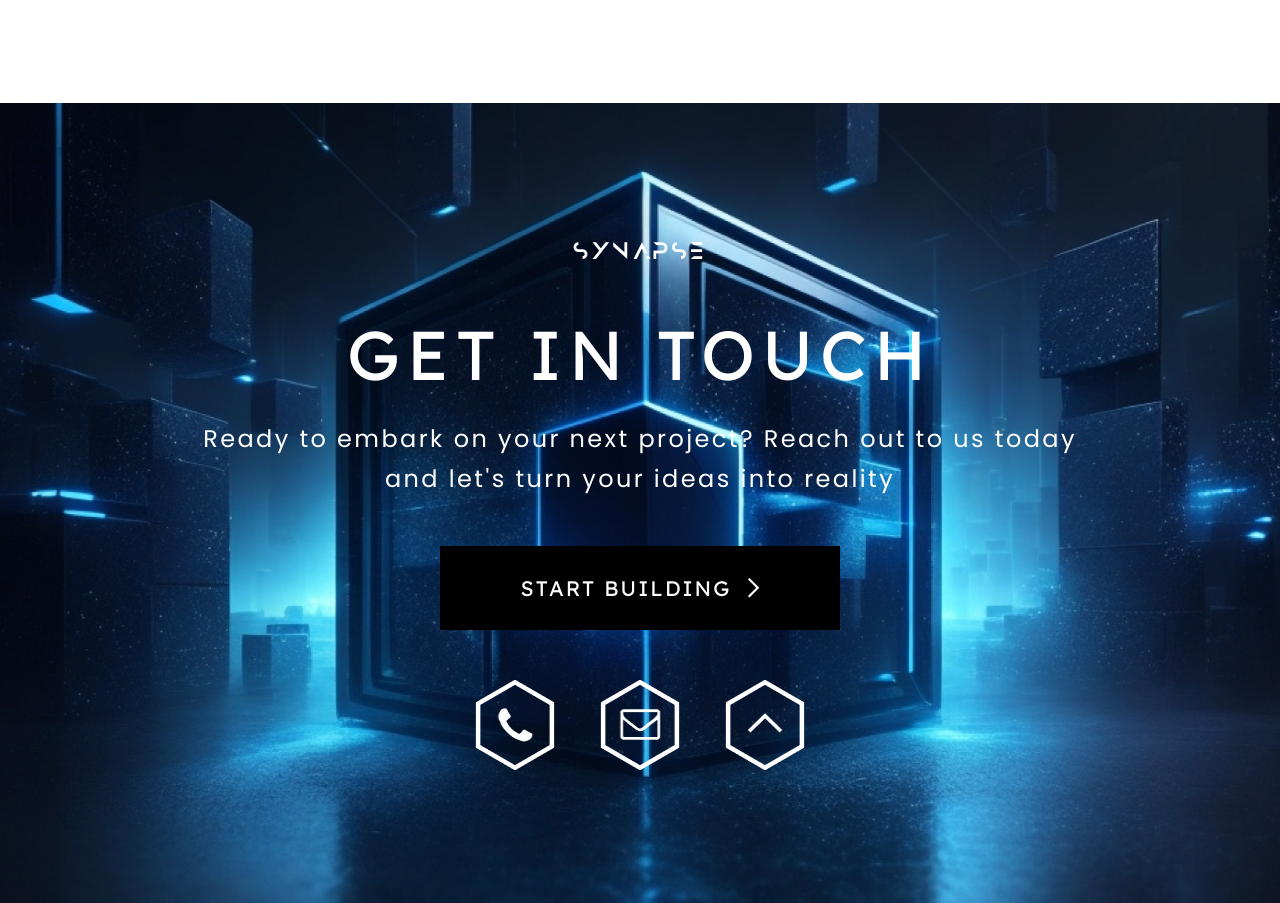
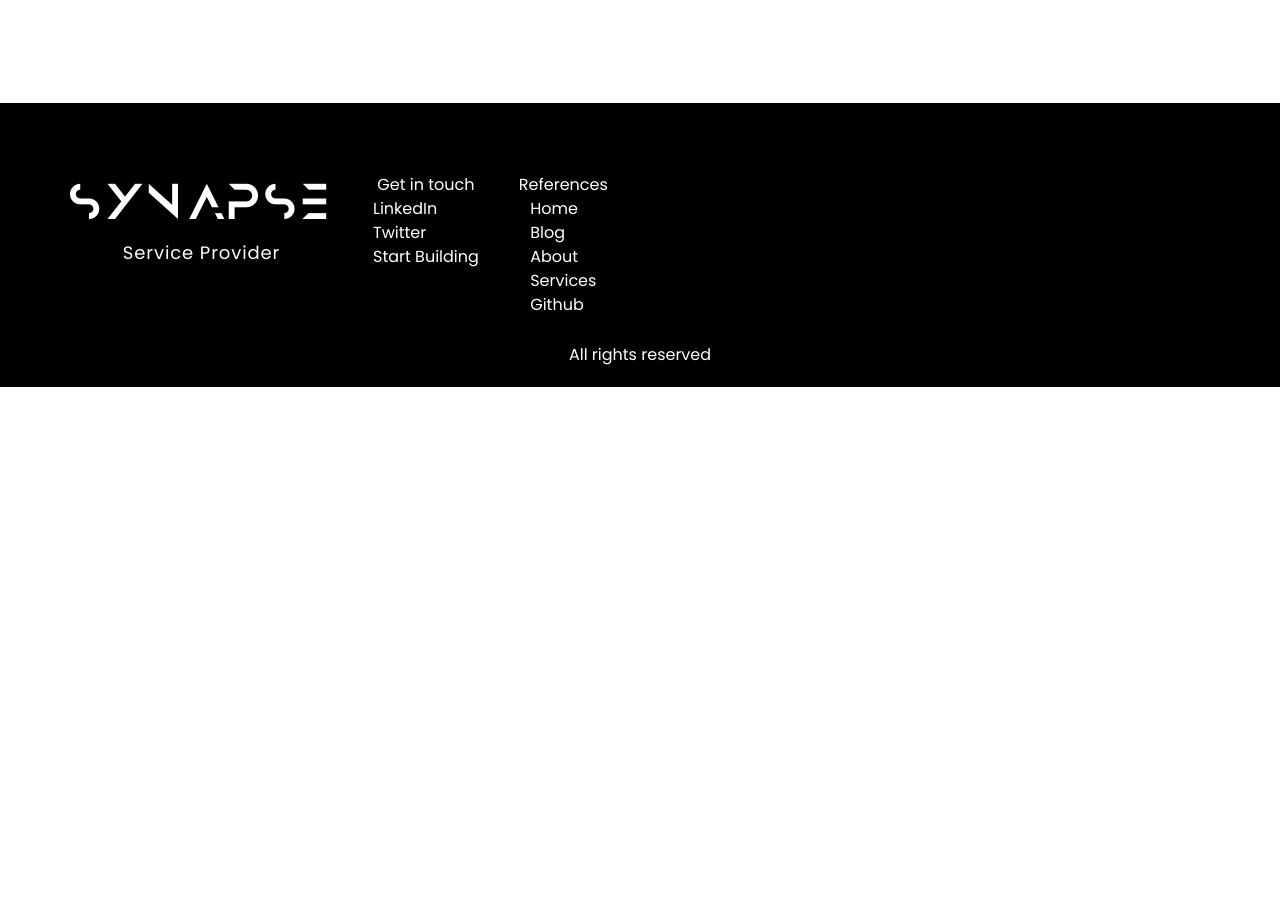
Before and after one commit to ommgh/synapse, a Next.js app: page / in a window 1280 px wide. Shown: the part 3752-4655 px from the top of the page. After the commit the page ends 4139 px from the top, so only its background shows below. Built offline with nearby package versions, Linux system fonts and the light colour scheme.

Commit message:
added footer

```diff
--- a/components/ContactUs.tsx
+++ /dev/null
@@ -1,75 +0,0 @@
-import { lexend, poppins } from "@/lib/fonts"
-import Image from "next/image"
-
-const ContactUs = () => {
-    const btnStyle = 'w-[90px] h-[90px] flex items-center justify-center bg-center bg-contain bg-[url(/images/downBtn.png)] bg-no-repeat';
-
-    return (
-        <div
-        className="relative flex flex-col h-[100vh] w-screen justify-center items-center"
-        >
-            <div
-            className="absolute top-0 left-0 w-screen h-[100vh] bg-center bg-cover bg-[url(/images/contactus-bg.png)] bg-no-repeat"
-            ></div>
-
-            <div
-            className="z-[1] flex flex-col justify-center items-center"
-            >
-                <div
-                className="anuratiFont w-[264.98px] h-[26px] text-center text-white text-[21px] font-normal uppercase tracking-widest mb-[40px]"
-                >synapse</div>
-
-                <div
-                className={`w-[642.65px] h-[86px] text-center text-white text-[69px] font-semibold uppercase tracking-widest mb-[30px] ${lexend.className}`}
-                >get in touch</div>
-
-                <p
-                className={`w-[884.51px] h-[77px] text-center text-white text-[24px] font-medium leading-10 tracking-widest mb-[50px] ${poppins.className}`}
-                >Ready to embark on your next project? Reach out to us today and let&apos;s turn your ideas into reality</p>
-
-                <button
-                className={`w-[400px] h-[84px] relative bg-black flex justify-center items-center pl-1 pr-[3.94px] mb-[50px] text-center text-white text-[21px] font-semibold uppercase leading-10 tracking-widest ${lexend.className}`}
-                >
-                    start building&nbsp;&nbsp;<Image
-                        src={'/images/right.png'}
-                        alt="right"
-                        width={12}
-                        height={20} />
-                </button>
-
-                <div
-                className="flex justify-center items-center gap-[35px]"
-                >
-                    <button
-                    className={btnStyle}
-                    aria-label="Phone"
-                    >
-                        <div
-                        className='w-[45.50px] h-[45px] bg-center bg-contain bg-[url(/images/phone.png)] bg-no-repeat'
-                        ></div>
-                    </button>
-
-                    <button
-                    className={btnStyle}
-                    aria-label="Mail"
-                    >
-                        <div
-                        className='w-[45.50px] h-[45px] bg-center bg-contain bg-[url(/images/mail.png)] bg-no-repeat'
-                        ></div>
-                    </button>
-
-                    <button
-                    className={btnStyle}
-                    aria-label="Up"
-                    >
-                        <div
-                        className='w-[45.50px] h-[45px] bg-center bg-contain bg-[url(/images/up.png)] bg-no-repeat'
-                        ></div>
-                    </button>
-                </div>
-            </div>
-        </div>
-    )
-}
-
-export default ContactUs
--- /dev/null
+++ b/components/Footer.tsx
@@ -0,0 +1,56 @@
+import { lexend, poppins } from "@/lib/fonts"
+import Link from "next/link"
+
+const Footer = () => {
+    return (
+        <div
+        className={`relative flex h-auto py-[50px] px-[70px] w-screen bg-black text-white ${poppins.className}`}
+        >
+            <div
+            className="flex flex-col items-center m-[20px] ml-0"
+            >
+                <p
+                className="anuratiFont text-[44px] tracking-wider"
+                >SYNAPSE</p>
+
+                <p
+                className="tracking-wider text-lg"
+                >Service Provider</p>
+            </div>
+
+            <div
+            className="flex flex-col items-center m-[20px]"
+            >
+                <p>Get in touch</p>
+                <ul
+                className="flex flex-col"
+                >
+                    <Link href={'/'}>LinkedIn</Link>
+                    <Link href={'/'}>Twitter</Link>
+                    <Link href={'/'}>Start Building</Link>
+                </ul>
+            </div>
+
+            <div
+            className="flex flex-col items-center m-[20px]"
+            >
+                <p>References</p>
+                <ul
+                className="flex flex-col"
+                >
+                    <Link href={'/'}>Home</Link>
+                    <Link href={'/'}>Blog</Link>
+                    <Link href={'/'}>About</Link>
+                    <Link href={'/'}>Services</Link>
+                    <Link href={'/'}>Github</Link>
+                </ul>
+            </div>
+
+            <p
+            className="absolute bottom-0 left-1/2 -translate-x-1/2 mb-[20px]"
+            >All rights reserved</p>
+        </div>
+    )
+}
+
+export default Footer
--- a/components/LandingPage.tsx
+++ b/components/LandingPage.tsx
@@ -1,12 +1,12 @@
 import { poppins } from "@/lib/fonts"
 import Hero from "./Hero"
 import About from "./About"
-import ContactUs from "./ContactUs"
 import Project from "./Projects/Project"
 import Skills from "./Skills"
 import Tagline from "./Tagline"
 import Team from "./Team"
 import Services from "./Services"
+import Footer from "./Footer"
 
 const LandingPage = () => {
     return (
@@ -18,7 +18,7 @@ const LandingPage = () => {
             {/* <Skills />
             <Team /> */}
             <Services />
-            <ContactUs />
+            <Footer />
         </>
     )
 }
```
